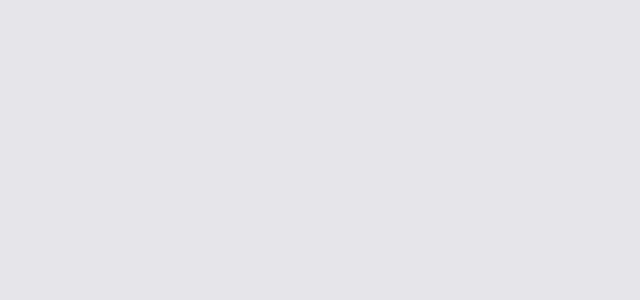
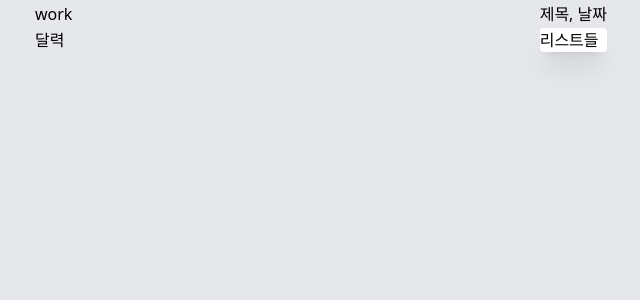
Before and after one commit to woorifisa-service-dev-2nd/frontend-3rd-CheckCalendar, a React (Vite) app: page / in a window 1280 px wide. Shown: the top 300 px of the page, without its empty margins (319-959 px from the left). Built offline with nearby package versions, Linux system fonts and the light colour scheme.

Commit message:
하얀박스 수정(props로 크기 조절)

```diff
--- a/src/App.jsx
+++ b/src/App.jsx
@@ -14,14 +14,14 @@ function App() {
 						달력
 					</div>
 				</div>
-				<WhiteBox  id='body' className='border-[1px]'>
+				<div  id='body' className='border-[1px]'>
 					<div id='header' className='border-[1px]'>
 						제목, 날짜
 					</div>
 					<div id='list con' className='border-[1px]'>
-						<div id='list item'> 리스트들 </div>
+						<WhiteBox id='list item' w={300} y={200}> 리스트들 </WhiteBox>
 					</div>
-				</WhiteBox>
+				</div>
 
 			</div>
 		</DefaultLayout>
--- a/src/layouts/DefaultLayout.jsx
+++ b/src/layouts/DefaultLayout.jsx
@@ -3,12 +3,12 @@ import React from 'react';
 // 기본 레이아웃 작성용 컴포넌트
 
 // 합성(Composition)
-const DefaultLayout = () => {
+const DefaultLayout = ({ children }) => {
 	return (
 		<div className='w-full h-full overflow-y-scroll bg-gray-200'>
 			{/* [20rem]: Tailwind에서 제공하는 정해진 규격의 값이 아닌 직접 상세한 값을 적용하고 싶을 때 */}
 			<div className='max-w-xl mx-auto min-w-[20rem]'>
-
+				{ children }
 			</div>
 		</div>
 	);
--- a/src/layouts/WhiteBox.jsx
+++ b/src/layouts/WhiteBox.jsx
@@ -1,9 +1,10 @@
 import React from 'react';
 
-function WhiteBox() {
+function WhiteBox( {w,y,children}) {
 	return (
 		<div
-			className='fixed z-10 w-1/2 p-8 m-0 transform -translate-x-1/2 -translate-y-1/2 border-none rounded shadow-xl top-1/2 left-1/2 bg-white'>
+			className={`w-${w} h-${y} border-none rounded shadow-xl top-1/2 left-1/2 bg-white`}>
+			{children}
 		</div>
 	);
 }
```
